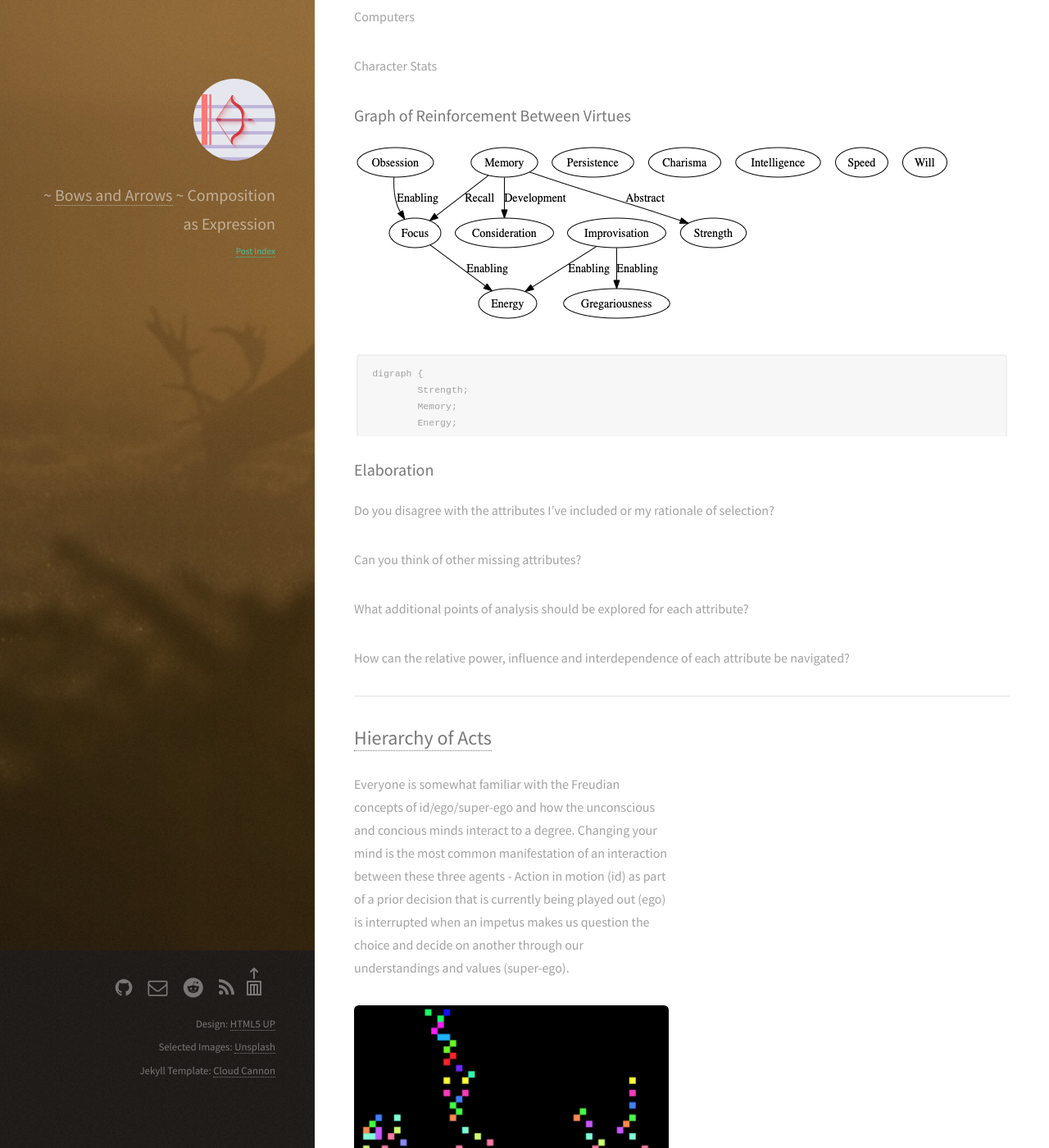
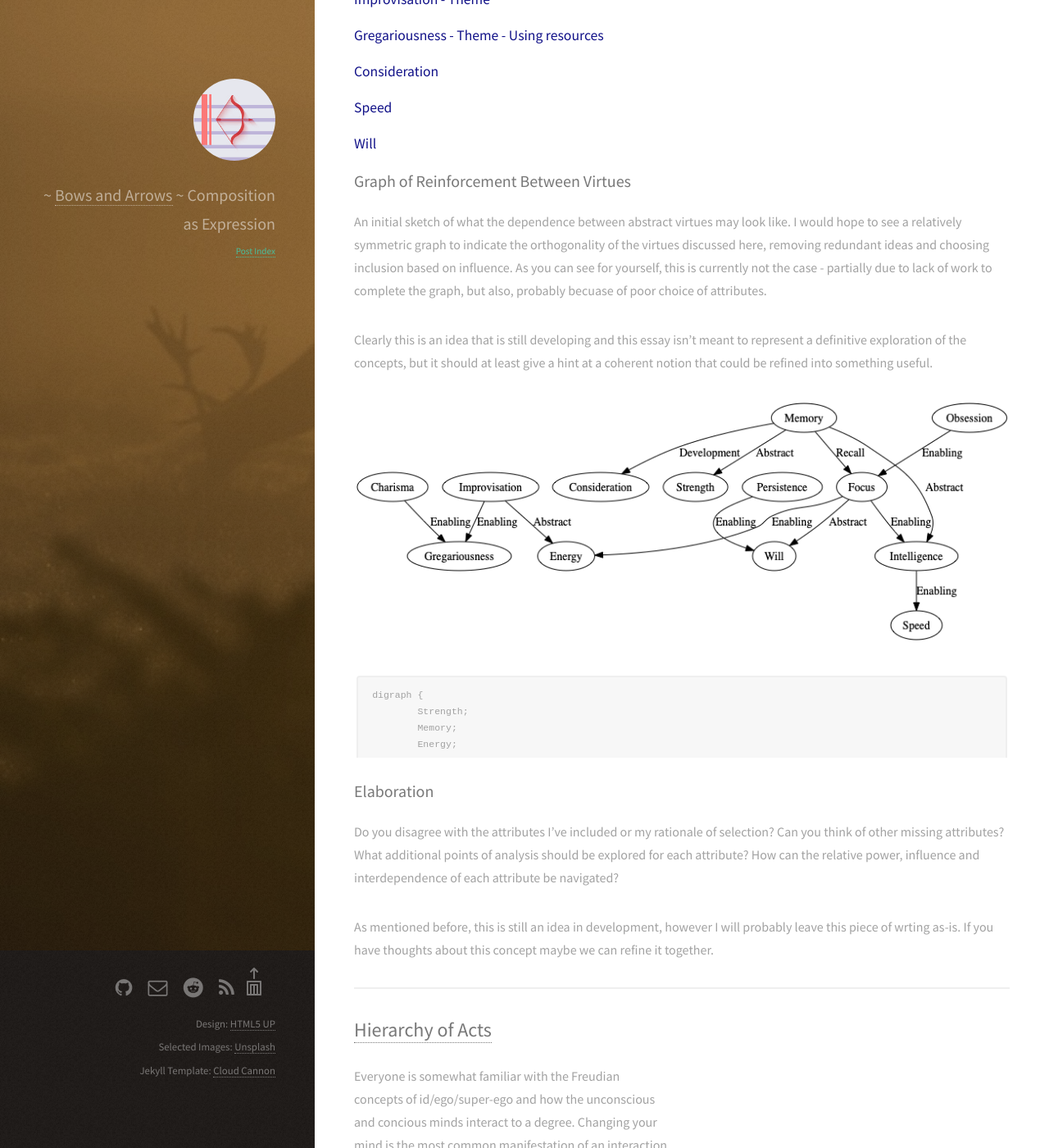
Before and after one commit to sordina/sordina.github.io, a Jekyll site: the page built from _posts/2020-08-07-1596759200-universal.markdown, in a window 1280 px wide and 1400 px high, scrolled down 4824 px. Shown: the whole window at 82% size. Built offline with Jekyll 4.4.1, drawn with Linux system fonts in a browser that asks for light colours; some of the changed text lies outside the part shown.

Commit message:
more memory

````diff
--- a/_posts/2020-08-07-1596759200-universal.markdown
+++ b/_posts/2020-08-07-1596759200-universal.markdown
@@ -23,6 +23,18 @@
 </p>
 
 <!--more-->
+
+<style type="text/css">
+	pre {
+		height: 100px;
+		overflow: auto;
+		font-size: 0.8em;
+	}
+
+	h4 {
+		color: #118;
+	}
+</style>
 
 In contrast to virtues, vices appear to be trivially opposed. For example, strength has
 the corresponding vice of weakness. There may be virtues and vices that fall
@@ -55,6 +67,14 @@
 These thoughts are in no way intended to detract from the discussion of privilege
 from the perspective of institutions, class, and wealth. It is intended more
 as a new avenue of analysis rather than diminishing existing discourse.
+
+
+### Analogies
+
+There are surely many analogies to this idea and maybe formal names as well.
+The ones that spring immediately to mind are in machines, where no moral
+judgement is normally endowed. Another would be game characters who are granted
+"stats" for abstract characteristics, many of which appear here.
 
 
 ### Candidates
@@ -169,6 +189,12 @@
 development of the virtue, and lack of application of the foundations of the virtue
 in prior situations that would enhance the power of the virtue in the current situation.
 More specifically, training of memory through applied rote and deliberate practice.
+Where judgement of an individual for lack of capacity to recall in a particular moment
+would rarely be justified in isolation, considering previous oportunities to prepare
+could be considered valid, however this is rarely explicitly aluded to.
+Moreover, the judgement is usually specifically reserved for the instantaneous failure
+to recall, and strengthened where inherent capacity is lacking.
+
 
 
 #### Energy
@@ -195,25 +221,20 @@
 
 
 
-
-### Analogies
-
-Computers
-
-Character Stats
-
-
 ### Graph of Reinforcement Between Virtues
 
+An initial sketch of what the dependence between abstract virtues may look like.
+I would hope to see a relatively symmetric graph to indicate the orthogonality
+of the virtues discussed here, removing redundant ideas and choosing inclusion
+based on influence. As you can see for yourself, this is currently not the case -
+partially due to lack of work to complete the graph, but also, probably becuase
+of poor choice of attributes.
+
+Clearly this is an idea that is still developing and this essay isn't meant to
+represent a definitive exploration of the concepts, but it should at least give
+a hint at a coherent notion that could be refined into something useful.
+
 ![](/images/abstract-ethics/ethics.png)
-
-<style type="text/css">
-	pre {
-		height: 100px;
-		overflow: auto;
-		font-size: 0.8em;
-	}
-</style>
 
 ```
 digraph {
@@ -234,13 +255,22 @@
 	Memory -> Strength              [label="Abstract"];
 	Memory -> Consideration         [label="Development"];
 	Memory -> Focus                 [label="Recall"];
+	Memory -> Intelligence          [label="Abstract"];
 
 	Obsession -> Focus              [label="Enabling"];
 
+	Charisma -> Gregariousness      [label="Enabling"];
+
 	Improvisation -> Gregariousness [label="Enabling"];
-	Improvisation -> Energy         [label="Enabling"];
+	Improvisation -> Energy         [label="Abstract"];
 
 	Focus -> Energy                 [label="Enabling"];
+	Focus -> Will                   [label="Abstract"];
+	Focus -> Intelligence           [label="Enabling"];
+
+	Intelligence -> Speed           [label="Enabling"];
+
+	Persistence -> Will             [label="Enabling"];
 }
 ```
 
@@ -248,9 +278,10 @@
 ### Elaboration
 
 Do you disagree with the attributes I've included or my rationale of selection?
+Can you think of other missing attributes?
+What additional points of analysis should be explored for each attribute?
+How can the relative power, influence and interdependence of each attribute be navigated?
 
-Can you think of other missing attributes?
-
-What additional points of analysis should be explored for each attribute?
-
-How can the relative power, influence and interdependence of each attribute be navigated?
+As mentioned before, this is still an idea in development, however I will probably leave
+this piece of wrting as-is. If you have thoughts about this concept maybe we can
+refine it together.
````
Also changed, not shown: images/abstract-ethics/ethics.png.
